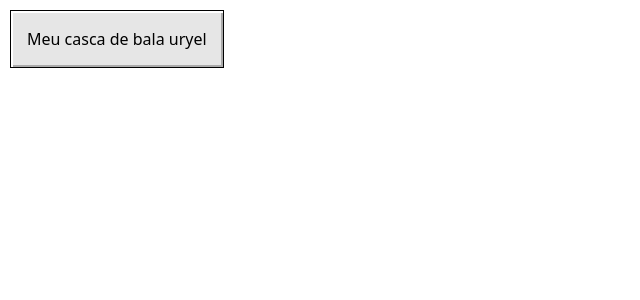
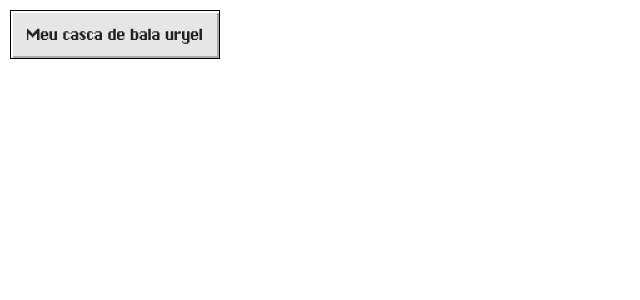
Before and after one commit to Pic-Design-Pattern/B-UI, a React (Vite) app: page / in a window 1280 px wide. Shown: the top 300 px of the page, without its empty margins (0-640 px from the left). Built offline with nearby package versions, Linux system fonts and the light colour scheme.

Commit message:
feat: texto

```diff
--- a/src/components/Button/Button.tsx
+++ b/src/components/Button/Button.tsx
@@ -7,7 +7,7 @@ const Button = (props: ButtonProps) => {
     const { children } = props;
     const htmlAttributes = {...props as Omit<ButtonProps, keyof ButtonConfig | "children">}
 
-    return <button {...htmlAttributes} className={ configurableStyle + " btn"}> { children } </button>
+    return <button {...htmlAttributes} className={ configurableStyle + " btn pixel-text"}> { children } </button>
 }
 
 export default Button;
--- a/src/themes/honeymoon/asign.css
+++ b/src/themes/honeymoon/asign.css
@@ -1,4 +1,10 @@
 @import "./colors.css";
+
+@import url('https://fonts.googleapis.com/css2?family=Actor&display=swap');
+@font-face {
+    font-family: "Pix Chicago";
+    src: url("../fonts/pixChicago.woff");
+}
 
 .honeymoon {
 
@@ -46,3 +52,16 @@
     --context-inverse-background-tertiary-color: var(--whib-780);
     --context-inverse-border-color: var(--whib-60);
 }
+
+.pixel-text {
+    color: var(--generics-text-color);
+    font-family: "Pix Chicago";
+    font-size: 10px;
+}
+
+.text {
+    color: var(--generics-text-color);
+    font-family: "Actor", sans-serif;
+    font-weight: 400;
+    font-style: normal;
+}
```
Also changed, not shown: src/themes/fonts/pixChicago.ttf (added), src/themes/fonts/pixChicago.woff (added).
